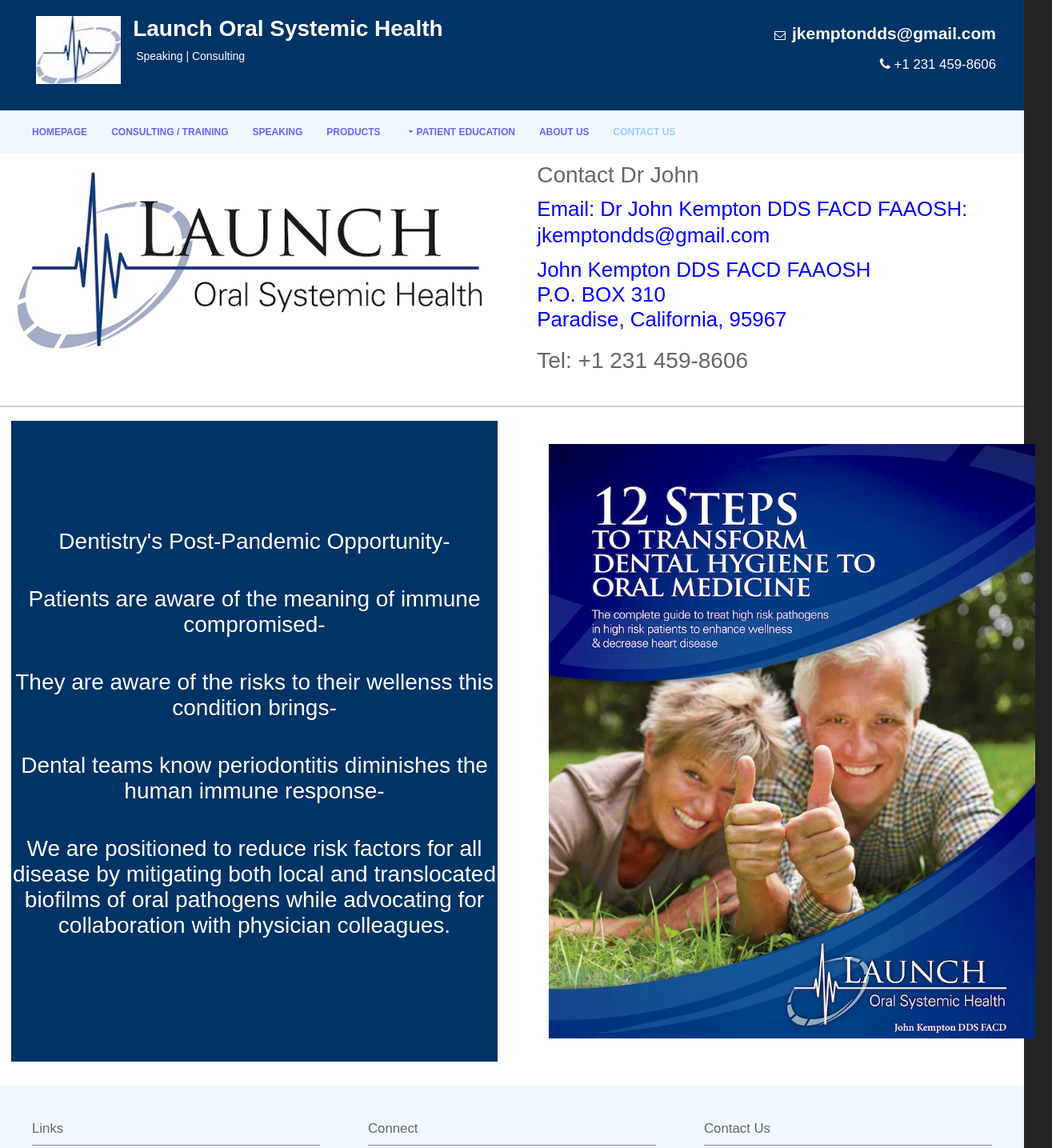
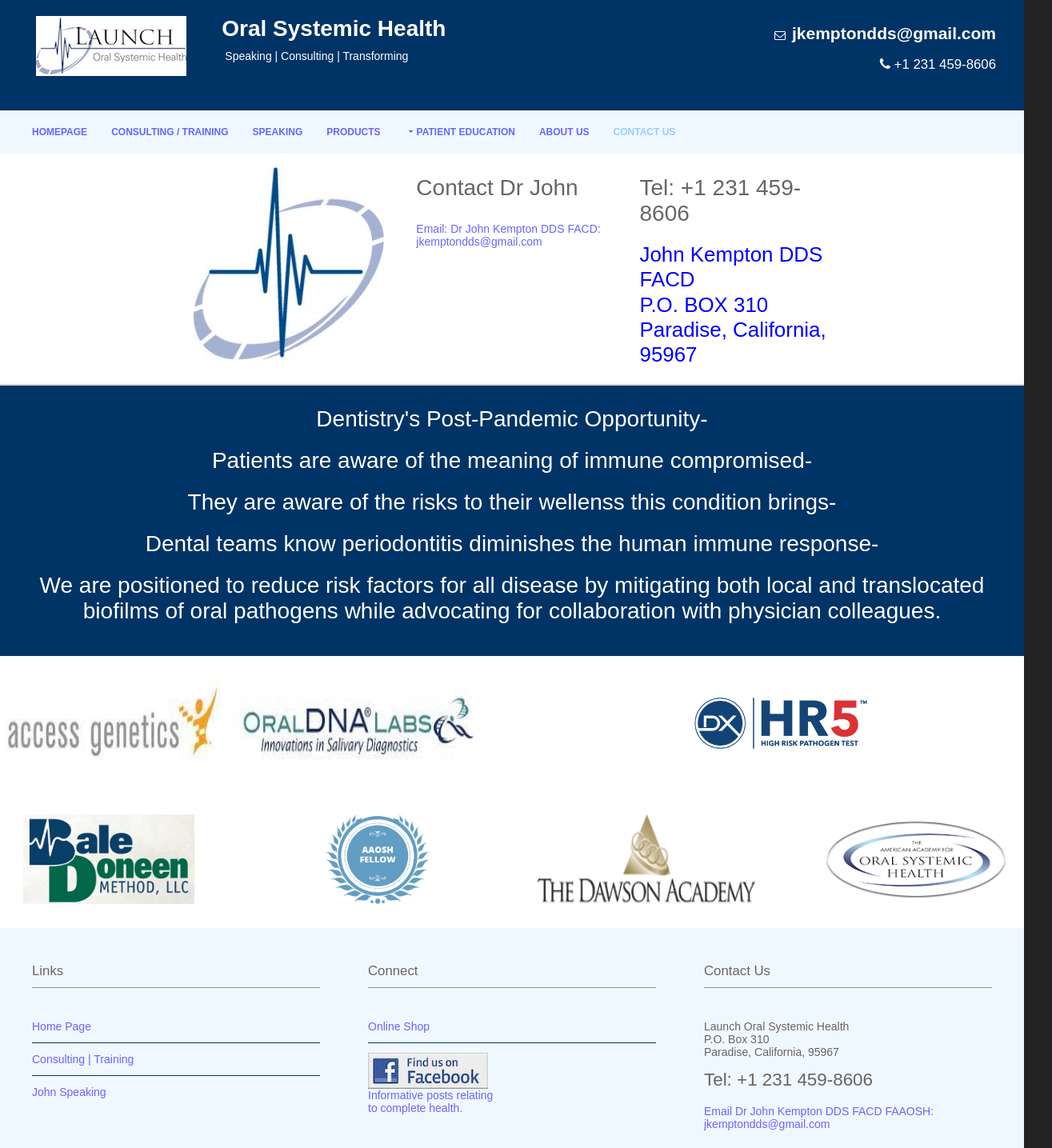
Before and after one commit to rob17204/test, a plain HTML site: page pages/contact.html in a window 1280 px wide. Shown: the top 1435 px of the page at 80% size, 1315 px wide, since content can reach past the window. Drawn offline with nearby package versions, Linux system fonts and the light colour scheme.

Commit message:
Edit #2 contact page

```diff
--- a/pages/contact.html
+++ b/pages/contact.html
@@ -18,12 +18,12 @@
 <div class="wrapper row1">
       <header id="header" class="full_width clear">
             <div class="one_half first left-pad row1">
-                  <div class="one_fifth top-logo">
-                        <img src="../images/losh-mini.jpg" alt="logo" />
+                  <div class="two_fifth top-logo">
+                        <img src="../images/launch2.png" alt="logo" />
                   </div>
-                  <div class="four_fifth">
-                        <h2><strong>Launch Oral Systemic Health</strong></h2>
-                        <h3 class="left-pad">Speaking | Consulting</h3>
+                  <div class="three_fifth">
+                        <h2><strong>Oral Systemic Health</strong></h2>
+                        <h3 class="left-pad">Speaking | Consulting | Transforming</h3>
                   </div>
             </div>
             <div class="one_half">
@@ -62,52 +62,82 @@
             </ul>
       </nav>
 </div>
-<!-- content --><!-- ###########################   UPDATE SEPTEMBER 2021 ################################ -->
+<!-- content --><!-- ###########################   UPDATE October 2021 ################################ -->
 <div class="wrapper row3">
       <div class="whole-contact border-bottom">
             <div id="contact" class="clear">
-                  <div class="one_half first">
-                        <div class="map push50 top-pad">
-                              <img src="../images/launch.png" alt="Large Launch logo" title="Launch Oral Systemic Health" />
+                  <div class="one_third first">
+                        <div class="top-pad left-pad-big bottom-pad">
+                              <img src="../images/losh-small.jpg" alt="Launch logo" title="Launch Oral Systemic Health" />
                         </div>
                   </div>
-                  <div class="one_half">
-                        <div class="bottom-pad reach" id="respond">
-                              <h3>Contact Dr John</h3>
-                              <li>
-                                    <a href="mailto:jkemptondds@gmail.com?subject= I'M%20intested%20in%20your%20program%20to%20make%20my%20patients%20healthier."> Email: Dr John Kempton DDS FACD FAAOSH:<br>jkemptondds@gmail.com</a>
+                  <div class="one_third top-pad">
+                        <div id="respond">
+                              <div class="two-half">
+                                    <div>
+                                          <h3>Contact Dr John</h3>
+                                    </div>
+                              </div>
+                              <div class="two-half">
+                                    <div class="top-pad">
+                                          <a href="mailto:jkemptondds@gmail.com?subject= I'M%20intested%20in%20your%20program%20to%20make%20my%20patients%20healthier."> Email: Dr John Kempton DDS FACD:<br>jkemptondds@gmail.com</a>
 
-                              </li>
-                              <div class="two_half" id="bright">
-                                    <address class="add-size">
-                                          John Kempton DDS FACD FAAOSH<br>
-                                          P.O. BOX 310<br>
-                                          Paradise, California, 95967
-                                    </address>
+                                    </div>
                               </div>
+                        </div>
+                  </div>
+                  <div class="one_third top-pad">
+                        <div id="respond">
                               <div class="two-half">
                                     <div>
                                           <h3 class="tele" >Tel: +1 231 459-8606</h3>
                                     </div>
                               </div>
+                              <div class="two_half" id="bright">
+                                    <address class="add-size">
+                                          John Kempton DDS FACD<br>
+                                          P.O. BOX 310<br>
+                                          Paradise, California, 95967
+                                    </address>
+                              </div>
                         </div>
                   </div>
             </div>
       </div>
-      <!--  manual and Mission message  -->
-      <div class="whole-contact top-pad bottom-pad left-pad right-pad">
-            <div class="one_half first">
-                  <div class="wrapper row1 center" id="contact-manual">
-                        <h3 class="bottom-pad">Dentistry's Post-Pandemic Opportunity-</h3>
-                        <h3 class="bottom-pad">Patients are aware of the meaning of immune compromised-</h3>
-                        <h3 class="bottom-pad">They are aware of the risks to their wellenss this condition brings-</h3>
-                        <h3 class="bottom-pad">Dental teams know periodontitis diminishes the human immune response-</h3>
-                        <h3 class="bottom-pad">We are positioned to reduce risk factors for all disease by mitigating both local and translocated biofilms of oral pathogens while advocating for collaboration with physician colleagues.</h3>
+      <!--  Mission message  -->
+      <div class="wrapper row1 top-pad bottom-pad right-pad center">
+            <div class="center pad-left bottom-pad top-pad">
+                  <h3>Dentistry's Post-Pandemic Opportunity-</h3>
+                  <h3>Patients are aware of the meaning of immune compromised-</h3>
+                  <h3>They are aware of the risks to their wellenss this condition brings-</h3>
+                  <h3>Dental teams know periodontitis diminishes the human immune response-</h3>
+                  <h3>We are positioned to reduce risk factors for all disease by mitigating both local and translocated biofilms of oral pathogens while advocating for collaboration with physician colleagues.</h3>
+            </div>
+      </div>
+      <div class="whole-contact">
+            <div class="wrapper row3">
+                  <!--  Training Methods Logos  -->
+                  <div class="whole-about center bottom-pad" id="logos">
+                        <div class="one_half first">
+                              <img src="../images/logos/access-gen-oraldna.jpg" alt="logo for access-gen-oraldna" />
+                        </div>
+                        <div class="one_half">
+                              <img src="../images/logos/logo-hr5.png" alt="logo for HR5 high risk pathogen test" />
+                        </div>
                   </div>
-            </div>
-            <div class="one_half">
-                  <div class="contact_details clear">
-                        <img src="../images/12hygienestepsmanual.png" alt="Oral Systemic Health practice Manual cover image" title="13 Steps manual for your team available on the products page." /><br>
+                  <div class="whole-about center bottom-pad" id="logos">
+                        <div class="one_quarter first">
+                              <img src="../images/logos/baledoneen-health.png" alt="logo for Bale & Doneen health systems" />
+                        </div>
+                        <div class="one_quarter">
+                              <img src="../images/logos/aaosh-fellow.jpg" alt="logo for the Fellowship for American Academy for Oral Systemic Health membership" />
+                        </div>
+                        <div class="one_quarter">
+                              <img src="../images/logos/dawson-academy.png" alt="logo for The Dawson Academy" />
+                        </div>
+                        <div class="one_quarter">
+                              <img src="../images/logos/aaosh.png" alt="logo for American Association for Oral Systemic Health" />
+                        </div>
                   </div>
             </div>
       </div>
```
